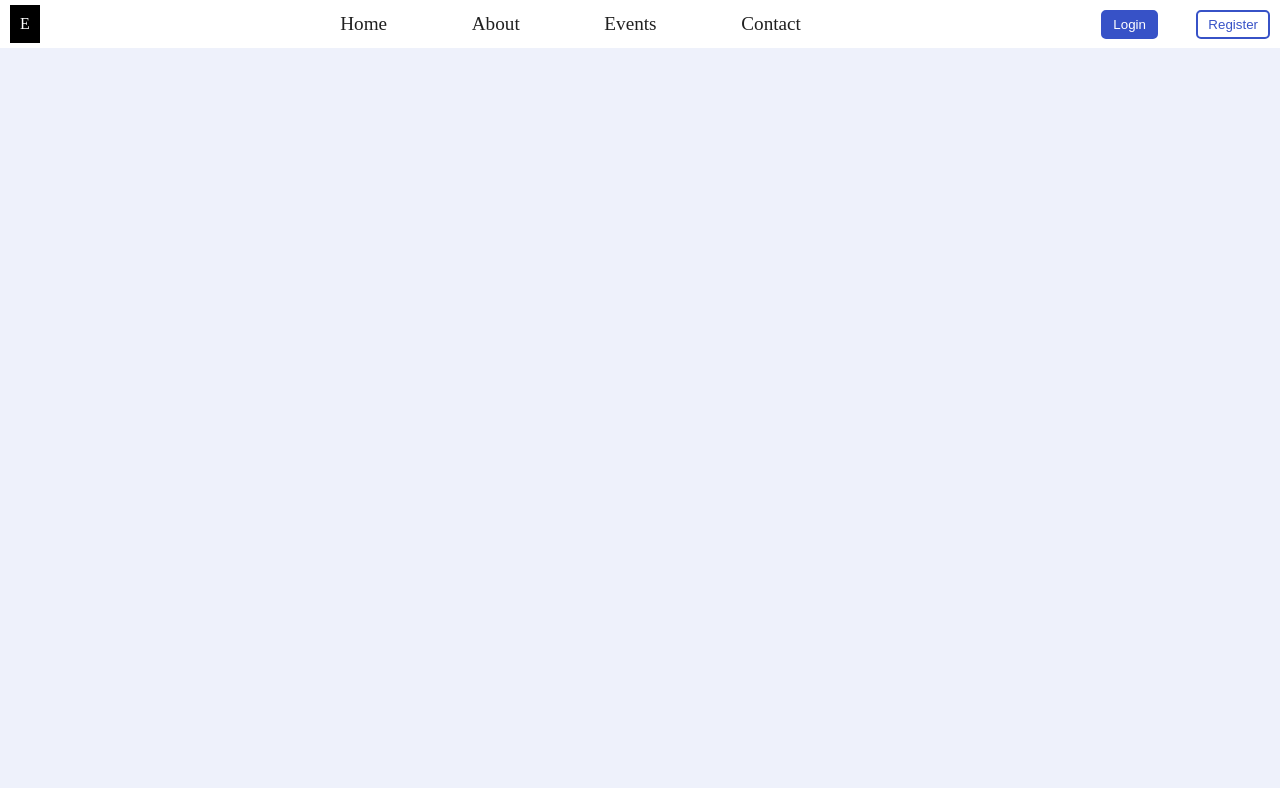
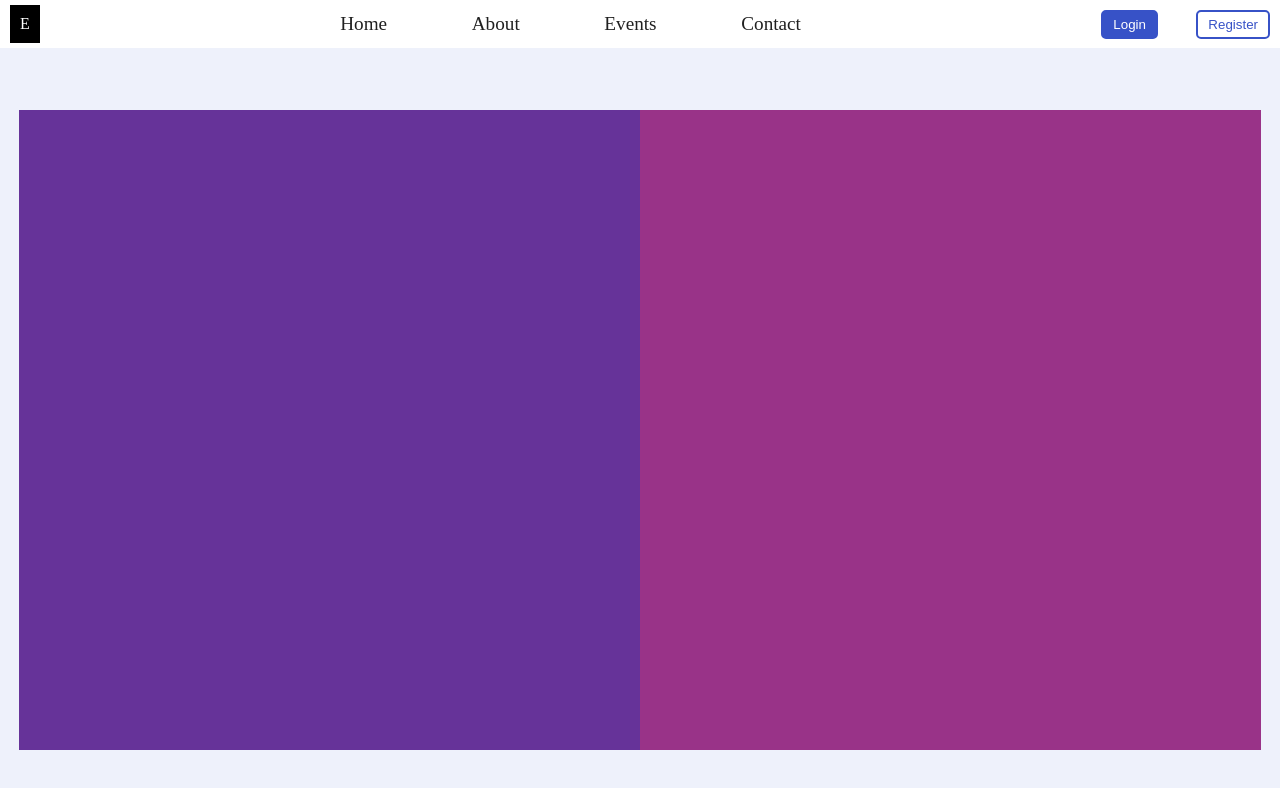
Before and after one commit to mohitvaishnav56/Event_Management_Platform_HTML, a plain HTML site: page index.html in a window 1280 px wide. Drawn offline with Linux system fonts and the light colour scheme.

```diff
--- a/index.html
+++ b/index.html
@@ -4,7 +4,8 @@
     <meta charset="UTF-8">
     <meta name="viewport" content="width=device-width, initial-scale=1.0">
     <title>Document</title>
-    <link rel="stylesheet" href="style.css">
+    <link rel="stylesheet" href="./style.css">
+    <link rel="stylesheet" href="./styles/Hero.css">
 </head>
 <body>
     <main>
@@ -23,7 +24,16 @@
                 <button id="regisBtn"><a href="/pages/auth/register.html">Register</a></button>
             </div>
         </nav>
+
+        <div class="hero">
+            <div class="left">
+
+            </div>
+            <div class="right">
+
+            </div>
+        </div>
     </main>
-    <script src="script.js"></script>
+    <script src="./script.js"></script>
 </body>
 </html>
--- a/style.css
+++ b/style.css
@@ -1,3 +1,11 @@
+@font-face {
+    font-family: 'Irish';
+    src: url('./assets/fonts/IrishGrover.ttf') format('truetype');
+    font-weight: normal;
+    font-style: normal;
+}
+
+
 * {
     margin: 0;
     padding: 0;
@@ -19,6 +27,9 @@
 main {
     height: 100%;
     width: 100%;
+    display: flex;
+    flex-direction: column;
+    gap: 1.5vh;
 }
 
 nav {
--- /dev/null
+++ b/styles/Hero.css
@@ -0,0 +1,20 @@
+.hero {
+    margin: auto;
+    height: 80%;
+    width: 97%;
+    background: linear-gradient(102deg, #366BE6 22.77%, #A0B0F6 97.87%);
+    border-radius: 15px;
+    display: flex;
+}
+
+.hero .left{
+    height: 100%;
+    width: 50%;
+    background-color: rebeccapurple;
+}
+
+.hero .right{
+    height: 100%;
+    width: 50%;
+    background-color: rgb(153, 51, 136);
+}
```
Also changed, not shown: assets/fonts/IrishGrover.ttf (added).
